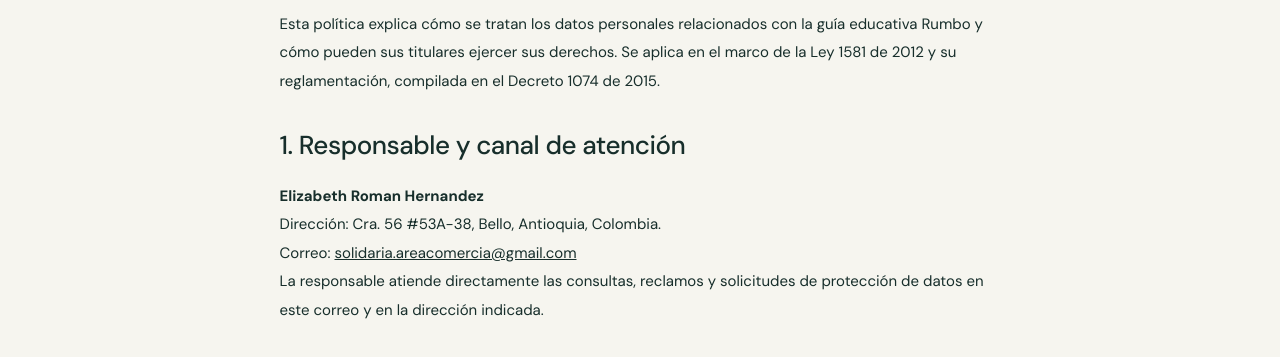
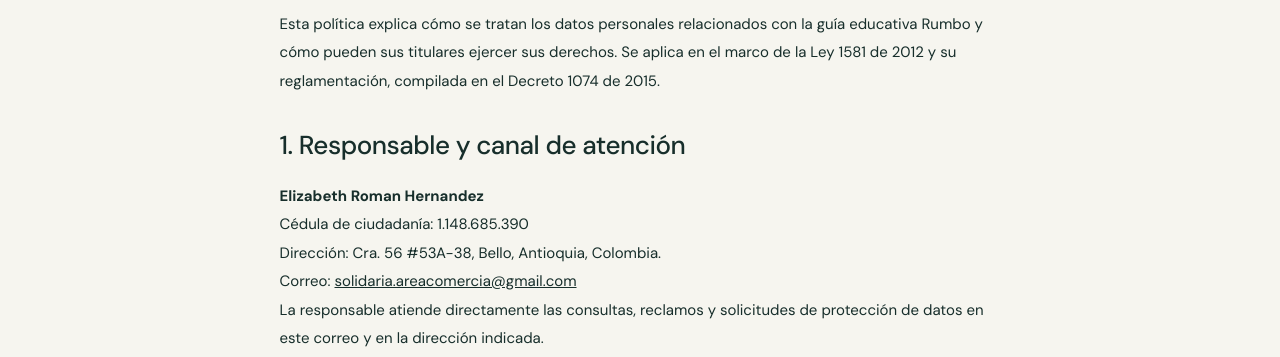
Before and after one commit to carlosmar01012-cmyk/rumbo, a plain HTML site: page politica-de-datos.html in a window 1280 px wide. Shown: the part 366-723 px from the top of the page. Drawn offline with Linux system fonts and the light colour scheme; a web font is replaced by a local one.

Commit message:
Add files via upload

```diff
--- a/politica-de-datos.html
+++ b/politica-de-datos.html
@@ -4,7 +4,7 @@
 <body><header><a class="logo" href="index.html" aria-label="Rumbo, volver al inicio"><img src="imagenes/logo-rumbo.svg" width="240" height="64" alt="Rumbo — aprende y despega"></a><a class="nav-cta" href="index.html">Volver a la guía ↗</a></header>
 <main class="legal"><p class="eyebrow">PRIVACIDAD / RUMBO</p><h1>Política de tratamiento<br>de datos personales</h1><p class="date">Fecha de vigencia y última actualización: 19 de octubre de 2026.</p>
 <p>Esta política explica cómo se tratan los datos personales relacionados con la guía educativa Rumbo y cómo pueden sus titulares ejercer sus derechos. Se aplica en el marco de la Ley 1581 de 2012 y su reglamentación, compilada en el Decreto 1074 de 2015.</p>
-<h2>1. Responsable y canal de atención</h2><address><strong>Elizabeth Roman Hernandez</strong><br>Dirección: Cra. 56 #53A-38, Bello, Antioquia, Colombia.<br>Correo: <a href="mailto:solidaria.areacomercia@gmail.com">solidaria.areacomercia@gmail.com</a></address><p>La responsable atiende directamente las consultas, reclamos y solicitudes de protección de datos en este correo y en la dirección indicada.</p>
+<h2>1. Responsable y canal de atención</h2><address><strong>Elizabeth Roman Hernandez</strong><br>Cédula de ciudadanía: 1.148.685.390<br>Dirección: Cra. 56 #53A-38, Bello, Antioquia, Colombia.<br>Correo: <a href="mailto:solidaria.areacomercia@gmail.com">solidaria.areacomercia@gmail.com</a></address><p>La responsable atiende directamente las consultas, reclamos y solicitudes de protección de datos en este correo y en la dirección indicada.</p>
 <h2>2. Información y finalidades</h2><p>La versión actual del sitio no tiene registro de usuarios, formularios de contacto, venta de tiquetes ni procesamiento de pagos. Si una persona escribe al correo de atención, podrán tratarse su nombre, dirección de correo, contenido del mensaje y los datos estrictamente necesarios para responder y verificar su identidad cuando corresponda.</p><p>Estos datos se utilizan para atender comunicaciones, resolver consultas o reclamos, ejercer y proteger derechos y cumplir obligaciones legales. No se utilizarán para campañas comerciales ni finalidades distintas sin la autorización que resulte exigible. No envíes contraseñas, datos bancarios ni información sensible que no sea necesaria para tu solicitud.</p>
 <h2>3. Lista de viaje y almacenamiento local</h2><p>La lista de preparación guarda únicamente los identificadores de las casillas marcadas en el almacenamiento local de tu navegador, bajo la clave <code>rumbo-checklist-v1</code>. El código de esta página no envía esa lista a la responsable ni a un servidor. Puedes borrarla con «Reiniciar mi lista» o eliminando los datos del sitio desde tu navegador. Su uso es opcional y la guía se puede consultar sin marcar casillas.</p>
 <h2>4. Recursos externos y datos técnicos</h2><p>Las fotografías están incluidas como archivos locales. La hoja de estilos solicita tipografías a Google Fonts; al hacerlo, el navegador se conecta con ese proveedor y puede comunicarle información técnica como la dirección IP. Puedes consultar la <a href="https://policies.google.com/privacy" target="_blank" rel="noopener noreferrer">política de privacidad de Google</a>. Si las fuentes no cargan, se utilizan las fuentes alternativas del dispositivo.</p><p>El código entregado no incorpora herramientas de publicidad, analítica ni rastreo. Al publicar el sitio, el proveedor de alojamiento puede gestionar registros técnicos de acceso, como dirección IP, fecha, recurso solicitado y navegador, según su configuración. Su tratamiento debe limitarse a la operación, seguridad y atención de incidentes del servicio. Si se añaden formularios, analítica u otros proveedores, esta política deberá actualizarse antes de iniciar esos tratamientos.</p>
```
